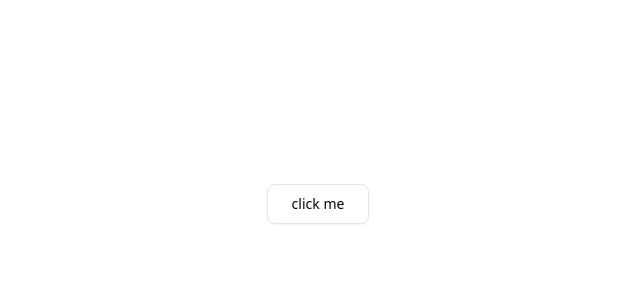
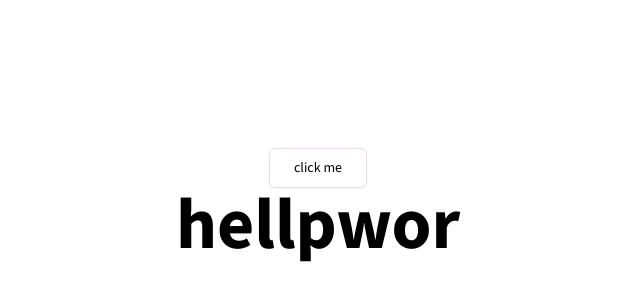
Before and after one commit to Yizhen-Zheng/pagesync, a Next.js app: page / in a window 1280 px wide. Shown: the part 196-496 px from the top of the page, without its empty margins (322-962 px from the left). Built offline with nearby package versions, Linux system fonts and the light colour scheme.

Commit message:
feat: set up theme in global.css

```diff
--- a/app/globals.css
+++ b/app/globals.css
@@ -1,122 +1,181 @@
 @import "tailwindcss";
-@import "tw-animate-css";
+
+@plugin 'tailwindcss-animate';
 
 @custom-variant dark (&:is(.dark *));
 
-@theme inline {
-  --color-background: var(--background);
-  --color-foreground: var(--foreground);
-  --font-sans: var(--font-geist-sans);
-  --font-mono: var(--font-geist-mono);
-  --color-sidebar-ring: var(--sidebar-ring);
-  --color-sidebar-border: var(--sidebar-border);
-  --color-sidebar-accent-foreground: var(--sidebar-accent-foreground);
-  --color-sidebar-accent: var(--sidebar-accent);
-  --color-sidebar-primary-foreground: var(--sidebar-primary-foreground);
-  --color-sidebar-primary: var(--sidebar-primary);
-  --color-sidebar-foreground: var(--sidebar-foreground);
-  --color-sidebar: var(--sidebar);
-  --color-chart-5: var(--chart-5);
-  --color-chart-4: var(--chart-4);
-  --color-chart-3: var(--chart-3);
-  --color-chart-2: var(--chart-2);
-  --color-chart-1: var(--chart-1);
-  --color-ring: var(--ring);
-  --color-input: var(--input);
-  --color-border: var(--border);
-  --color-destructive: var(--destructive);
-  --color-accent-foreground: var(--accent-foreground);
-  --color-accent: var(--accent);
-  --color-muted-foreground: var(--muted-foreground);
-  --color-muted: var(--muted);
-  --color-secondary-foreground: var(--secondary-foreground);
-  --color-secondary: var(--secondary);
-  --color-primary-foreground: var(--primary-foreground);
-  --color-primary: var(--primary);
-  --color-popover-foreground: var(--popover-foreground);
-  --color-popover: var(--popover);
-  --color-card-foreground: var(--card-foreground);
-  --color-card: var(--card);
+@theme {
+  --font-sans: var(--font-sans), ui-sans-serif, system-ui, sans-serif,
+    "Apple Color Emoji", "Segoe UI Emoji", "Segoe UI Symbol", "Noto Color Emoji";
+
+  --color-background: hsl(var(--background));
+  --color-foreground: hsl(var(--foreground));
+
+  --color-card: hsl(var(--card));
+  --color-card-foreground: hsl(var(--card-foreground));
+
+  --color-popover: hsl(var(--popover));
+  --color-popover-foreground: hsl(var(--popover-foreground));
+
+  --color-primary: hsl(var(--primary));
+  --color-primary-foreground: hsl(var(--primary-foreground));
+
+  --color-secondary: hsl(var(--secondary));
+  --color-secondary-foreground: hsl(var(--secondary-foreground));
+
+  --color-muted: hsl(var(--muted));
+  --color-muted-foreground: hsl(var(--muted-foreground));
+
+  --color-accent: hsl(var(--accent));
+  --color-accent-foreground: hsl(var(--accent-foreground));
+
+  --color-destructive: hsl(var(--destructive));
+  --color-destructive-foreground: hsl(var(--destructive-foreground));
+
+  --color-border: hsl(var(--border));
+  --color-input: hsl(var(--input));
+  --color-ring: hsl(var(--ring));
+
+  --color-chart-1: hsl(var(--chart-1));
+  --color-chart-2: hsl(var(--chart-2));
+  --color-chart-3: hsl(var(--chart-3));
+  --color-chart-4: hsl(var(--chart-4));
+  --color-chart-5: hsl(var(--chart-5));
+
+  --radius-lg: var(--radius);
+  --radius-md: calc(var(--radius) - 2px);
   --radius-sm: calc(var(--radius) - 4px);
-  --radius-md: calc(var(--radius) - 2px);
-  --radius-lg: var(--radius);
-  --radius-xl: calc(var(--radius) + 4px);
 }
 
-:root {
-  --radius: 0.625rem;
-  --background: oklch(1 0 0);
-  --foreground: oklch(0.145 0 0);
-  --card: oklch(1 0 0);
-  --card-foreground: oklch(0.145 0 0);
-  --popover: oklch(1 0 0);
-  --popover-foreground: oklch(0.145 0 0);
-  --primary: oklch(0.205 0 0);
-  --primary-foreground: oklch(0.985 0 0);
-  --secondary: oklch(0.97 0 0);
-  --secondary-foreground: oklch(0.205 0 0);
-  --muted: oklch(0.97 0 0);
-  --muted-foreground: oklch(0.556 0 0);
-  --accent: oklch(0.97 0 0);
-  --accent-foreground: oklch(0.205 0 0);
-  --destructive: oklch(0.577 0.245 27.325);
-  --border: oklch(0.922 0 0);
-  --input: oklch(0.922 0 0);
-  --ring: oklch(0.708 0 0);
-  --chart-1: oklch(0.646 0.222 41.116);
-  --chart-2: oklch(0.6 0.118 184.704);
-  --chart-3: oklch(0.398 0.07 227.392);
-  --chart-4: oklch(0.828 0.189 84.429);
-  --chart-5: oklch(0.769 0.188 70.08);
-  --sidebar: oklch(0.985 0 0);
-  --sidebar-foreground: oklch(0.145 0 0);
-  --sidebar-primary: oklch(0.205 0 0);
-  --sidebar-primary-foreground: oklch(0.985 0 0);
-  --sidebar-accent: oklch(0.97 0 0);
-  --sidebar-accent-foreground: oklch(0.205 0 0);
-  --sidebar-border: oklch(0.922 0 0);
-  --sidebar-ring: oklch(0.708 0 0);
+/*
+  The default border color has changed to `currentColor` in Tailwind CSS v4,
+  so we've added these compatibility styles to make sure everything still
+  looks the same as it did with Tailwind CSS v3.
+
+  If we ever want to remove these styles, we need to add an explicit border
+  color utility to any element that depends on these defaults.
+*/
+@layer base {
+  *,
+  ::after,
+  ::before,
+  ::backdrop,
+  ::file-selector-button {
+    border-color: var(--color-gray-200, currentColor);
+  }
 }
 
-.dark {
-  --background: oklch(0.145 0 0);
-  --foreground: oklch(0.985 0 0);
-  --card: oklch(0.205 0 0);
-  --card-foreground: oklch(0.985 0 0);
-  --popover: oklch(0.205 0 0);
-  --popover-foreground: oklch(0.985 0 0);
-  --primary: oklch(0.922 0 0);
-  --primary-foreground: oklch(0.205 0 0);
-  --secondary: oklch(0.269 0 0);
-  --secondary-foreground: oklch(0.985 0 0);
-  --muted: oklch(0.269 0 0);
-  --muted-foreground: oklch(0.708 0 0);
-  --accent: oklch(0.269 0 0);
-  --accent-foreground: oklch(0.985 0 0);
-  --destructive: oklch(0.704 0.191 22.216);
-  --border: oklch(1 0 0 / 10%);
-  --input: oklch(1 0 0 / 15%);
-  --ring: oklch(0.556 0 0);
-  --chart-1: oklch(0.488 0.243 264.376);
-  --chart-2: oklch(0.696 0.17 162.48);
-  --chart-3: oklch(0.769 0.188 70.08);
-  --chart-4: oklch(0.627 0.265 303.9);
-  --chart-5: oklch(0.645 0.246 16.439);
-  --sidebar: oklch(0.205 0 0);
-  --sidebar-foreground: oklch(0.985 0 0);
-  --sidebar-primary: oklch(0.488 0.243 264.376);
-  --sidebar-primary-foreground: oklch(0.985 0 0);
-  --sidebar-accent: oklch(0.269 0 0);
-  --sidebar-accent-foreground: oklch(0.985 0 0);
-  --sidebar-border: oklch(1 0 0 / 10%);
-  --sidebar-ring: oklch(0.556 0 0);
+@layer utilities {
+  body {
+    font-family: Arial, Helvetica, sans-serif;
+  }
+}
+
+@layer base {
+  :root {
+    --background: 0 0% 100%;
+    --foreground: 222.2 84% 4.9%;
+    --card: 0 0% 100%;
+    --card-foreground: 222.2 84% 4.9%;
+    --popover: 0 0% 100%;
+    --popover-foreground: 222.2 84% 4.9%;
+    --primary: 350 89% 60%;
+    --primary-foreground: 210 40% 98%;
+    --secondary: 350 33% 96%;
+    --secondary-foreground: 350 89% 60%;
+    --muted: 350 33% 96%;
+    --muted-foreground: 215 25% 27%;
+    --accent: 350 33% 18%;
+    --accent-foreground: 350 89% 60%;
+    --destructive: 350 89% 50%;
+    --destructive-foreground: 210 40% 98%;
+    --border: 350 33% 90%;
+    --input: 350 33% 90%;
+    --ring: 350 89% 60%;
+    --radius: 0.5rem;
+    --chart-1: 12 76% 61%;
+    --chart-2: 173 58% 39%;
+    --chart-3: 197 37% 24%;
+    --chart-4: 43 74% 66%;
+    --chart-5: 27 87% 67%;
+  }
+
+  .dark {
+    --background: 222.2 84% 4.9%;
+    --foreground: 210 40% 98%;
+    --card: 222.2 84% 4.9%;
+    --card-foreground: 210 40% 98%;
+    --popover: 222.2 84% 4.9%;
+    --popover-foreground: 210 40% 98%;
+    --primary: 350 89% 60%;
+    --primary-foreground: 210 40% 98%;
+    --secondary: 350 33% 17.5%;
+    --secondary-foreground: 210 40% 98%;
+    --muted: 350 33% 17.5%;
+    --muted-foreground: 215 20.2% 65.1%;
+    --accent: 350 33% 25%;
+    --accent-foreground: 210 40% 98%;
+    --destructive: 350 89% 40%;
+    --destructive-foreground: 210 40% 98%;
+    --border: 350 33% 17.5%;
+    --input: 350 33% 17.5%;
+    --ring: 350 89% 60%;
+    --chart-1: 220 70% 50%;
+    --chart-2: 160 60% 45%;
+    --chart-3: 30 80% 55%;
+    --chart-4: 280 65% 60%;
+    --chart-5: 340 75% 55%;
+  }
 }
 
 @layer base {
   * {
-    @apply border-border outline-ring/50;
+    @apply border-border;
   }
-  body {
-    @apply bg-background text-foreground;
+  h1 {
+    @apply text-4xl md:text-6xl xl:text-7xl font-bold;
+  }
+
+  h2 {
+    @apply text-xl lg:text-3xl font-medium;
+  }
+
+  h3 {
+    @apply text-2xl lg:text-4xl font-medium;
+  }
+
+  a {
+    @apply hover:cursor-pointer;
+  }
+
+  button {
+    @apply hover:cursor-pointer bg-rose-600 hover:bg-rose-700;
+  }
+
+  @keyframes gradient-x {
+    0%,
+    100% {
+      background-size: 200% 100%;
+      background-position: left center;
+    }
+    50% {
+      background-size: 200% 100%;
+      background-position: right center;
+    }
+  }
+
+  .animate-gradient-x {
+    animation: gradient-x 3s ease infinite;
   }
 }
+
+@utility container {
+  margin-inline: auto;
+  padding-inline: 2rem;
+  @media (width >= --theme(--breakpoint-sm)) {
+    max-width: none;
+  }
+  @media (width >= 1400px) {
+    max-width: 1400px;
+  }
+}
--- a/app/page.tsx
+++ b/app/page.tsx
@@ -6,6 +6,7 @@
       <Button variant={"outline"} size={"lg"}>
         click me
       </Button>
+      <h1 className="">hellpwor</h1>
     </div>
   );
 }
--- a/package.json
+++ b/package.json
@@ -27,6 +27,7 @@
     "eslint": "^9",
     "eslint-config-next": "15.3.2",
     "tailwindcss": "^4",
+    "tailwindcss-animate": "^1.0.7",
     "tw-animate-css": "^1.2.9",
     "typescript": "^5"
   }
```
Also changed, not shown: 1 other file (tests, documents, lock files or other folders).
